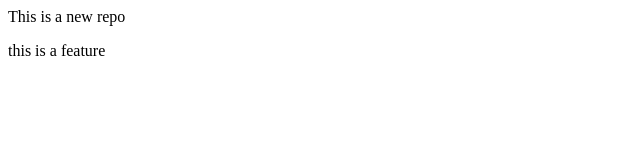
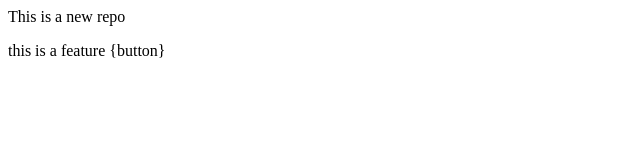
Before and after one commit to thakur-sunny/localRepo, a plain HTML site: page localRepo/index.html in a window 1280 px wide. Shown: the full height of the page, 0-640 px from the left. Drawn offline with Linux system fonts and the light colour scheme.

```diff
--- a/localRepo/index.html
+++ b/localRepo/index.html
@@ -1,2 +1,2 @@
 <p>This is a new repo</p>
-<p>this is a feature</p>
+<p>this is a feature {button}</p>
```
